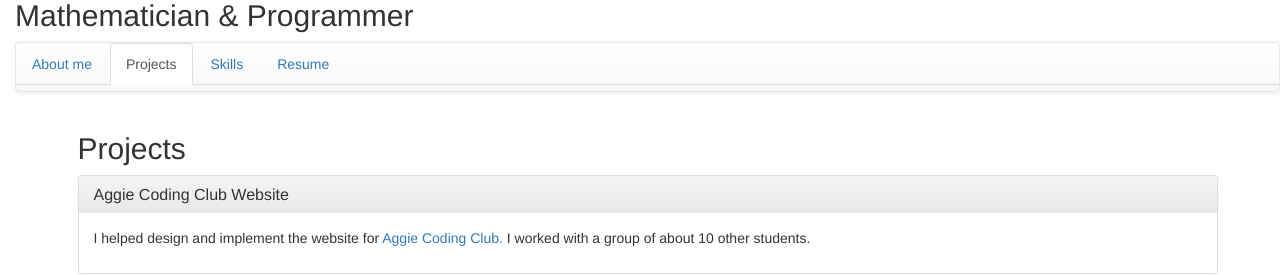
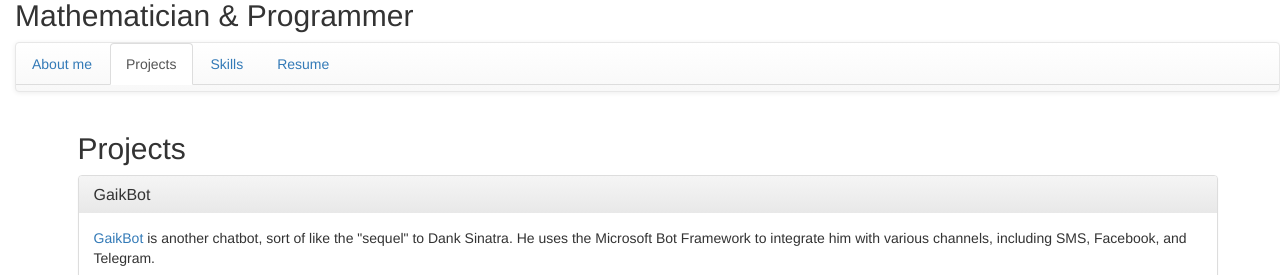
Before and after one commit to TexAgg/TexAgg.github.io, a PHP site: page /projects.php in a window 1280 px wide. Shown: the part 81-356 px from the top of the page. Run offline with PHP 8.4, Linux system fonts and the light colour scheme.

Commit message:
Re-organize projects

```diff
--- a/projects.php
+++ b/projects.php
@@ -9,11 +9,25 @@
 
 	<div class="panel-group">
 
+		<div id='gaikbot' class="panel panel-default">
+			<div class="panel-heading">
+				<h4 class="panel-title"><a data-toggle="collapse" href="#gaikbot-body">GaikBot</a></h4>
+			</div>
+			<div id="gaikbot-body" class="panel-body">
+				<p>
+				<a href='https://bitbucket.org/gaikema/gaikbot/wiki/Home'>GaikBot</a> is another chatbot,
+				sort of like the "sequel" to Dank Sinatra.
+				He uses the Microsoft Bot Framework to integrate him with various channels, including SMS, Facebook, and Telegram.
+				</p>
+				<iframe src="https://webchat.botframework.com/embed/gaikbot?s=_kROGLOlwLY.cwA.KSI.dyBYCR7BCGOtIE5qj0kSN3V1BWreyDC1oxhn_vAtEG0" style="height: 502px; max-height: 502px;"></iframe>
+			</div>
+		</div>
+
 		<div id='acc' class="panel panel-default">
 			<div class="panel-heading">
 				<h4 class="panel-title"><a data-toggle="collapse" href="#projects-body">Aggie Coding Club Website</a></h4>
 			</div>
-			<div id="projects-body" class="panel-body">
+			<div id="projects-body" class="panel-body collapse">
 				<p>
 				I helped design and implement the website for <a href='http://aggiecodingclub.com/'>
 				Aggie Coding Club.</a>
@@ -26,7 +40,7 @@
 			<div class="panel-heading">
 				<h4 class="panel-title"><a data-toggle="collapse" href="#pme-body">Pi Mu Epsilon</a></h4>
 			</div>
-			<div id="pme-body" class="panel-body">
+			<div id="pme-body" class="panel-body collapse">
 				<p>
 				Official Webmaster for Pi Mu Epsilon, also known as Math Club, the mathematics honor society at my school.
 				</p>
@@ -37,7 +51,7 @@
 			<div class="panel-heading">
 				<h4 class="panel-title"><a data-toggle="collapse" href="#flap-body">Flap God 2</a></h4>
 			</div>
-			<div id="flap-body" class="panel-body">
+			<div id="flap-body" class="panel-body collapse">
 				<p>
 				Based on <a href='https://github.com/TexAgg/FlapGod'>Flap God,</a> Flap God 2
 				is a game about <a href='https://en.wikipedia.org/wiki/Pancake_sorting'>pancake sorting.</a>
@@ -56,7 +70,7 @@
 			<div class="panel-heading">
 				<h4 class="panel-title"><a data-togle="collapse" href="#triangle-body">Triangle Calculator</a></h4>
 			</div>
-			<div id="triangle-body" class="panel-body">
+			<div id="triangle-body" class="panel-body collapse">
 				<p>
 				Enter three sides of the triangle and, using
 				Heron's formula, this will calculate the area and
@@ -73,7 +87,7 @@
 			<div class="panel-heading">
 				<h4 class="panel-title"><a data-toggle="collapse" href="#bubble-body">Bubble</a></h4>
 			</div>
-			<div id="bubble-body" class="panel-body">
+			<div id="bubble-body" class="panel-body collapse">
 				<p>
 				Bubbles will float around aimlessly, heading the opposite direction whenever colliding with a wall or another bubble.
 				Works best on Google Chrome.
@@ -89,7 +103,7 @@
 			<div class="panel-heading">
 				<h4 class="panel-title"><a data-toggle="collapse" href="#dank-body">Dank Sinatra</a></h4>
 			</div>
-			<div id="dank-body" class="panel-body">
+			<div id="dank-body" class="panel-body collapse">
 				<p>
 				<a href='https://www.facebook.com/profile.php?id=100010461758967&fref=ts'>Dank Sinatra</a> is a Facebook chatbot.
 				He is written in JavaScript (using Node.js) and a smidgen of Python.
@@ -106,20 +120,6 @@
 			</div>
 		</div>
 
-		<div id='gaikbot' class="panel panel-default">
-			<div class="panel-heading">
-				<h4 class="panel-title"><a data-toggle="collapse" href="#gaikbot-body">GaikBot</a></h4>
-			</div>
-			<div id="gaikbot-body" class="panel-body">
-				<p>
-				<a href='https://bitbucket.org/gaikema/gaikbot/wiki/Home'>GaikBot</a> is another chatbot,
-				sort of like the "sequel" to Dank Sinatra.
-				He uses the Microsoft Bot Framework to integrate him with various channels, including SMS, Facebook, and Telegram.
-				</p>
-				<iframe src="https://webchat.botframework.com/embed/gaikbot?s=_kROGLOlwLY.cwA.KSI.dyBYCR7BCGOtIE5qj0kSN3V1BWreyDC1oxhn_vAtEG0" style="height: 502px; max-height: 502px;"></iframe>
-			</div>
-		</div>
-
 	</div>
 
 </div>
```
